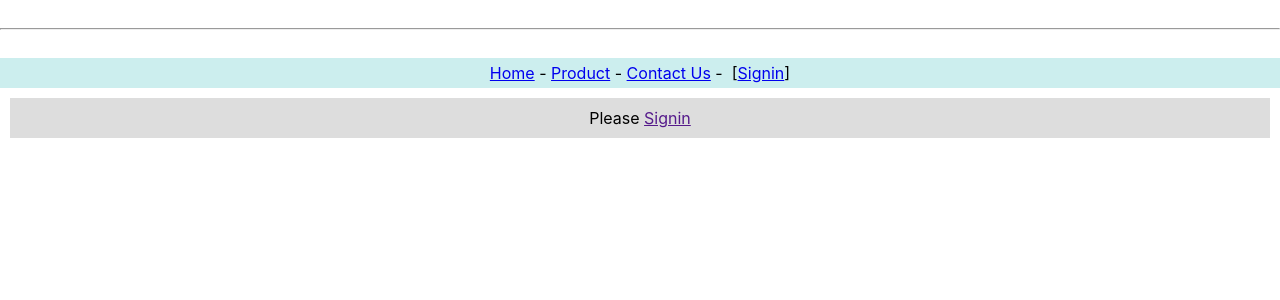
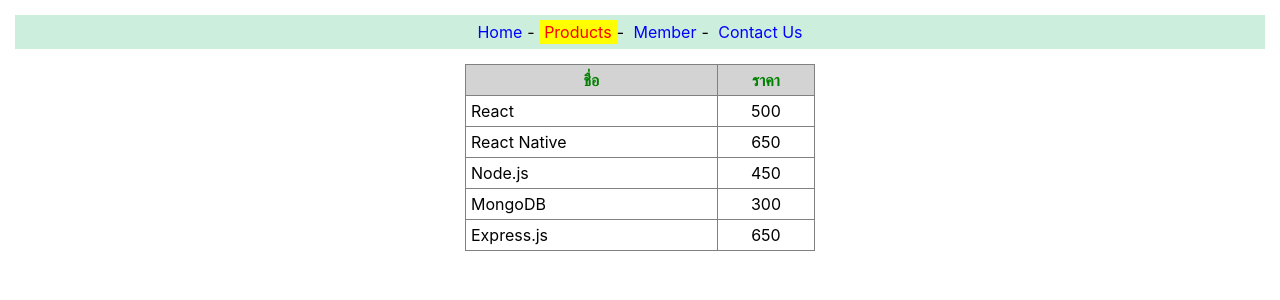
Before and after one commit to wa-wa00/app1, a React (Create React App) app: page /products in a window 1280 px wide. Shown: the top 300 px of the page. Built offline with nearby package versions, Linux system fonts and the light colour scheme.

Commit message:
React Store

```diff
--- a/package.json
+++ b/package.json
@@ -9,6 +9,7 @@
     "@testing-library/user-event": "^13.5.0",
     "react": "^19.2.7",
     "react-dom": "^19.2.7",
+    "react-router-dom": "^7.18.3",
     "react-scripts": "5.0.1",
     "web-vitals": "^2.1.4"
   },
--- a/src/App.js
+++ b/src/App.js
@@ -1,25 +1,5 @@
 import React from 'react'
-import { userContext } from './context'
-import Header from './context-header'
-import Content from './context-content'
-import Header2 from './context-header2'
-import Content2 from './context-content2'
-
+import Router3 from "./router3"
 export default function App() {
-    let [user, setUser] = React.useState('')
-
-    return (
-        <>
-
-
-            <br/>
-            <hr/>
-            <br/>
-
-            <userContext.Provider value={[user, setUser]}>
-                <Header2/>
-                <Content2/>
-            </userContext.Provider>
-        </>
-    )
+return <Router3/>
 }
--- /dev/null
+++ b/src/home.js
@@ -0,0 +1,15 @@
+import React from 'react'
+import { Link } from 'react-router-dom'
+
+export default function Home() {
+  return (
+    <p style={{ textAlign: 'center'}}>
+      <h3>ยินดีต้อนรับสู่ React Store</h3>
+        รายชื่อ <Link to="/products">สินค้า</Link> ที่เรามีจำหน่าย
+        <br />
+        แต่ท่านต้องเป็น <Link to="/member">สมาชิก</Link> จึงจะสั่งซื้อได้
+        <br />
+        หากมีข้อสงสัย กรุณา <Link to="/contact">ติดต่อเรา</Link>
+      </p>
+  )
+}
--- /dev/null
+++ b/src/member.js
@@ -0,0 +1,7 @@
+import React from 'react'
+
+export default function Member() {
+  return (
+    <div style={{ textAlign: 'center', marginTop: '20px' }}>Member Page</div>
+  )
+}
--- /dev/null
+++ b/src/navlink.css
@@ -0,0 +1,17 @@
+.nav{
+    background-color: #ced;
+    padding: 7px;
+    text-align: center;
+    margin: 15px;
+}
+.menu{
+    color: blue;
+    text-decoration: none;
+    padding: 2px 5px;
+}
+.active_menu{
+    color: red;
+    background-color: yellow;
+    text-decoration: none;
+    padding: 2px 5px;
+}
--- /dev/null
+++ b/src/products.css
@@ -0,0 +1,15 @@
+table{
+     width: 350px;
+     border-collapse: collapse;
+     margin: auto;
+}
+th{
+    background-color: lightgray;
+    color: green;
+}
+th,td{
+    padding: 5px;
+}
+td:nth-child(2){
+    text-align: center;
+}
--- /dev/null
+++ b/src/products.js
@@ -0,0 +1,23 @@
+import React from 'react'
+import './products.css'
+export default class Products extends React.Component {
+    data = [
+        ['React', 500],
+        ['React Native', 650],
+        ['Node.js', 450],
+        ['MongoDB', 300],
+        ['Express.js', 650]
+    ];
+    render() {
+        return (
+            <table border="1">
+                <tr><th>ชื่อ</th><th>ราคา</th></tr>
+                {
+                    this.data.map(d => {
+                        return <tr><td>{d[0]}</td><td>{d[1]}</td></tr>
+                    })
+                }
+            </table>
+        )
+    }
+}
--- /dev/null
+++ b/src/router3.js
@@ -0,0 +1,61 @@
+import React from "react";
+import { BrowserRouter, NavLink, Route, Routes } from "react-router-dom";
+import "./navlink.css";
+import Products from "./products";
+import Home from "./home";
+import Member from "./member";
+
+export default function Router3() {
+  return (
+    <BrowserRouter>
+      <nav className="nav">
+        <NavLink
+          to="/"
+          className={({ isActive }) => (isActive ? "active_menu" : "menu")}
+          style={({ isActive }) => ({
+            fontWeight: isActive ? "bold" : "",
+          })}
+        >
+          Home
+        </NavLink>
+        -&nbsp;
+        <NavLink
+          to="/products"
+          className={({ isActive }) => (isActive ? "active_menu" : "menu")}
+        >
+          Products
+        </NavLink>
+        -&nbsp;
+        <NavLink
+          to="/member"
+          className={({ isActive }) => (isActive ? "active_menu" : "menu")}
+        >
+          Member
+        </NavLink>
+        -&nbsp;
+        <NavLink
+          to="/contact"
+          className={({ isActive }) => (isActive ? "active_menu" : "menu")}
+        >
+          Contact Us
+        </NavLink>
+      </nav>
+
+      <Routes style={{ margin: "20px" }}>
+        <Route path="/" element={<Home />} />
+        <Route path="/products" element={<Products />} />
+        <Route path="/member" Component={Member} />
+        <Route
+          path="/contact"
+          element={<div style={{ textAlign: "center" }}>Contact Page</div>}
+        />
+        <Route
+          path="/*"
+          element={
+            <div style={{ textAlign: "center" }}>Error 404 Not Found</div>
+          }
+        />
+      </Routes>
+    </BrowserRouter>
+  );
+}
```
Also changed, not shown: src/router1.js (added, +26 -0 lines), src/router2.js (added, +44 -0 lines), 1 other file (tests, documents, lock files or other folders).
